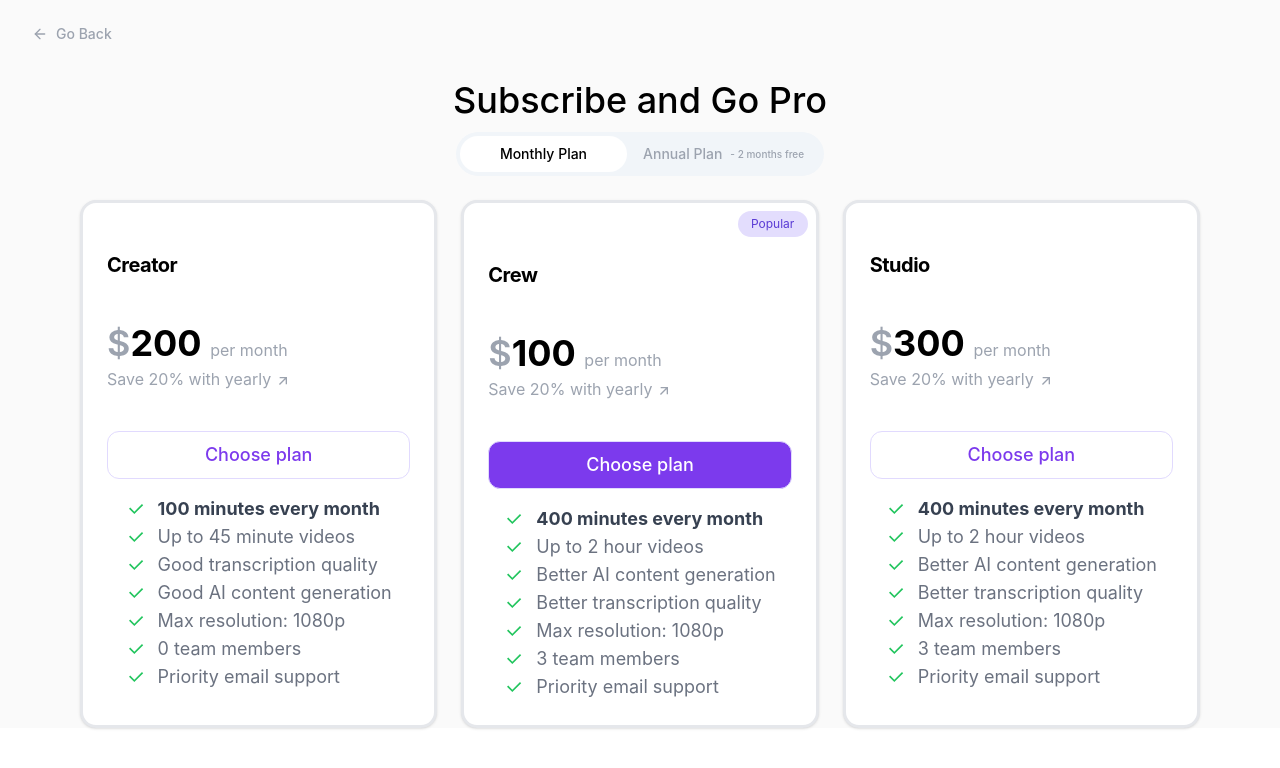
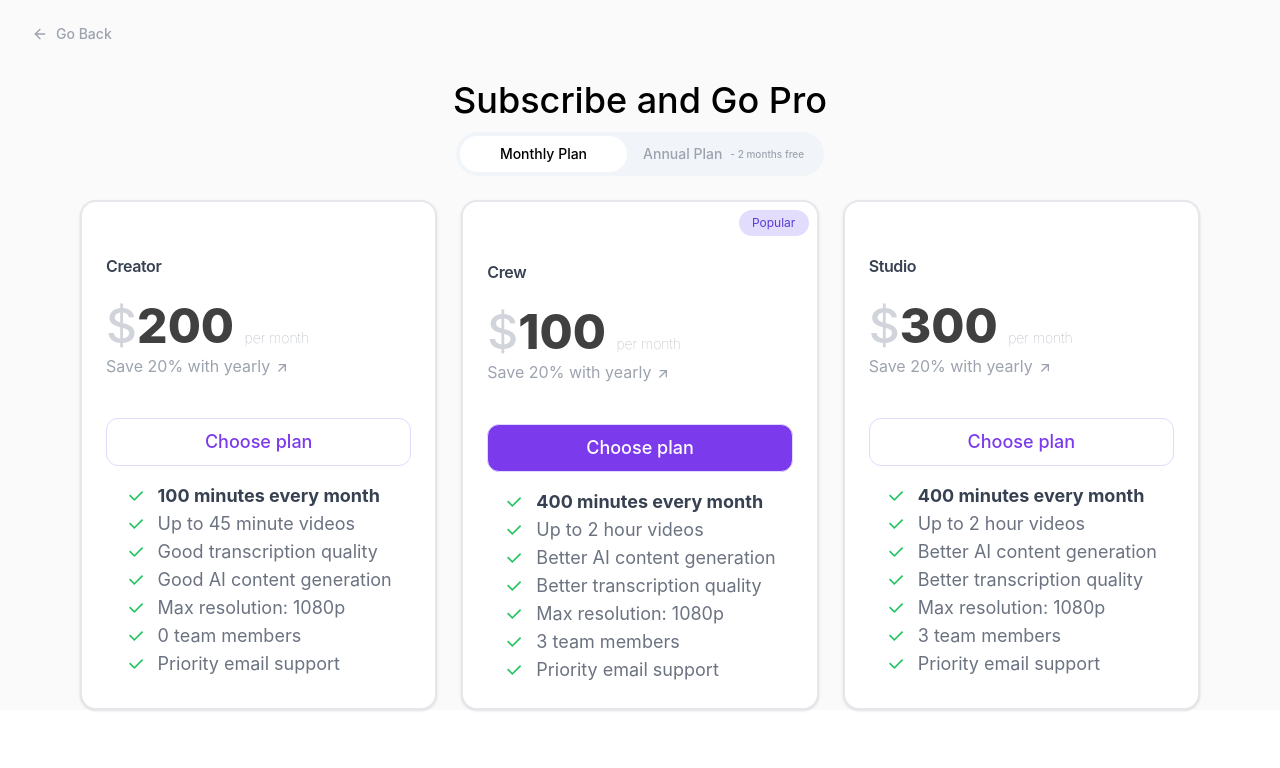
Before and after one commit to afaq000/VideoTao, a Next.js app: page / in a window 1280 px wide. Shown: the top 768 px of the page. Built offline with nearby package versions, Linux system fonts and the light colour scheme.

Commit message:
Sub Card Fixes

```diff
--- a/src/components/PlanCard.tsx
+++ b/src/components/PlanCard.tsx
@@ -31,9 +31,9 @@ const PlanCard: React.FC<PlanCardProps> = ({
   annualPrice,
 }) => {
   return (
-    <Card className="w-full rounded-2xl border-[3px] border-gray-200 bg-white ">
+    <Card className="w-full rounded-2xl border-[2px] border-gray-200 bg-white ">
       <div className="w-full flex justify-between">
-        <div className="h-6" />
+        <div className="h-7" />
 
         {isMiddleCard && (
           <div className="flex justify-end items-center">
@@ -44,19 +44,19 @@ const PlanCard: React.FC<PlanCardProps> = ({
         )}
       </div>
 
-      <CardHeader className="flex gap-4 flex-row">
-        <CardTitle className="text-xl font-bold">{title}</CardTitle>
+      <CardHeader className="flex gap-4 flex-row items-center">
+        <CardTitle className="text-base font-semibold text-gray-700">{title}</CardTitle>
         {isAnnual && (
-          <span className="min-w-[100px] bg-yellow-200 rounded-2xl h-5 text-center text-xs flex items-center justify-center text-yellow-600">
+          <span className="min-w-[100px] bg-[#FEF9C3] rounded-2xl h-5 text-center text-xs flex items-center justify-center text-yellow-600">
             Save $50/year
           </span>
         )}
       </CardHeader>
 
       <CardContent>
-        <p className="text-gray-400 text-4xl font-semibold mt-5">
-          $<span className="text-black font-bold">{price} </span>
-          <span className="text-gray-400 text-base font-normal">per month</span>
+        <p className="text-gray-300 text-5xl font-medium ">
+          $<span className="text-[#404040] font-extrabold">{price} </span>
+          <span className="text-gray-400 text-sm font-thin">per month</span>
         </p>
 
         {!isAnnual && (
@@ -72,7 +72,7 @@ const PlanCard: React.FC<PlanCardProps> = ({
         )}
 
         {isAnnual && (
-          <p className="text-gray-400">Billed annually as ${annualPrice}</p>
+          <p className="text-gray-400 font-thin font-sans">Billed annually as ${annualPrice}</p>
         )}
       </CardContent>
 
```
